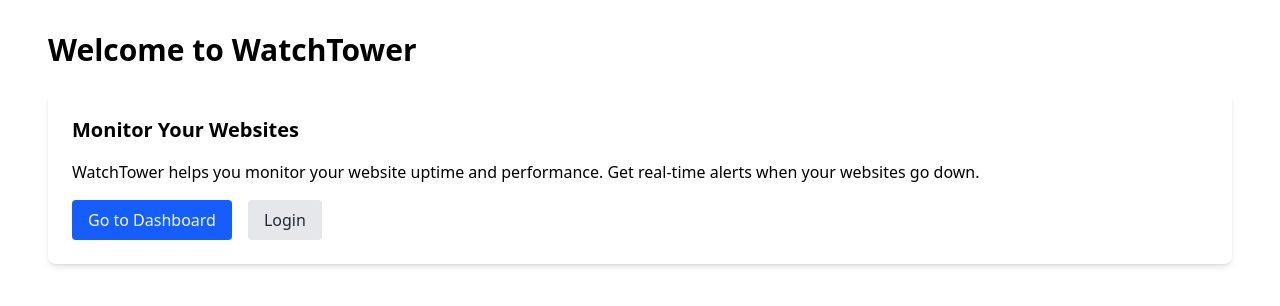
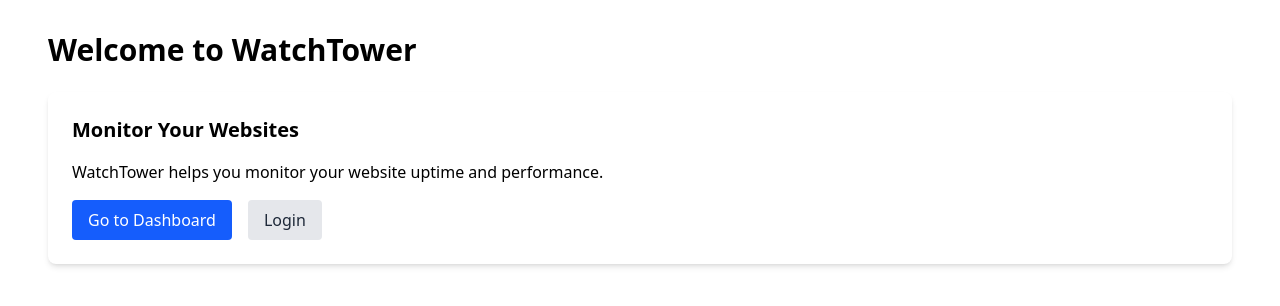
Before and after one commit to amilpa/watchtower, a React (Vite) app in the folder frontend/: page / in a window 1280 px wide. Shown: the top 306 px of the page. Built offline with nearby package versions, Linux system fonts and the light colour scheme.

Commit message:
minor change

```diff
--- a/frontend/src/pages/Home.jsx
+++ b/frontend/src/pages/Home.jsx
@@ -12,8 +12,7 @@ function Home() {
       <Card>
         <h2 className="text-xl font-semibold mb-4">Monitor Your Websites</h2>
         <p className="mb-4">
-          WatchTower helps you monitor your website uptime and performance. Get
-          real-time alerts when your websites go down.
+          WatchTower helps you monitor your website uptime and performance.
         </p>
         <div className="flex flex-wrap gap-4">
           <Button onClick={() => navigate("/dashboard")}>
```
